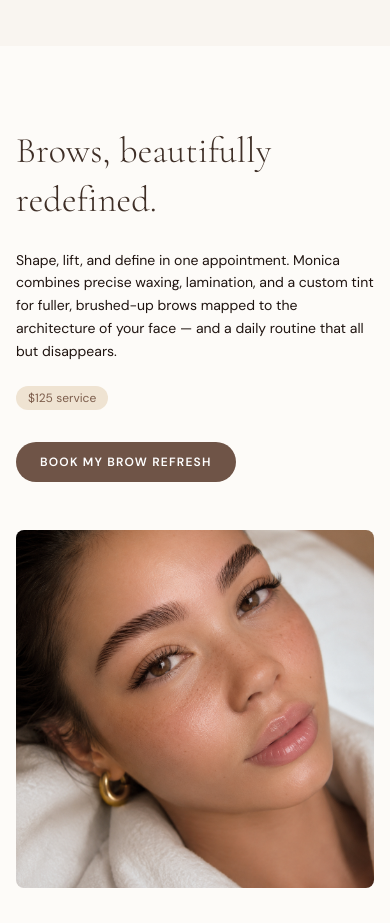
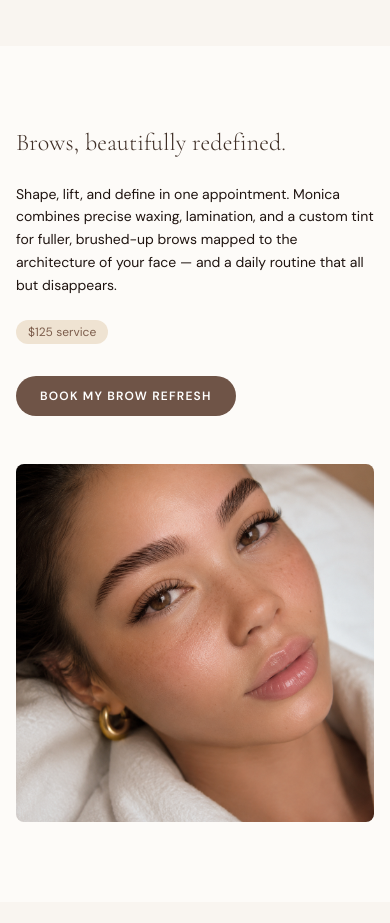
Before and after one commit to aethereology/theskinsanctuary, a Next.js app: page / in a window 390 px wide. Shown: the part 2400-3323 px from the top of the page. Built offline with nearby package versions, Linux system fonts and the light colour scheme.

Commit message:
Update Lash Lift Feature image path in page.tsx

```diff
--- a/app/page.tsx
+++ b/app/page.tsx
@@ -129,7 +129,7 @@ export default function Home() {
               />
             </div>
             <div className="order-1 md:order-2">
-              <h2 className="font-serif text-4xl text-cocoa mb-6">
+              <h2 className="font-serif text-2xl sm:text-3xl lg:text-4xl text-cocoa mb-6">
                 Brows, beautifully redefined.
               </h2>
               <p className="text-espresso mb-6 leading-relaxed">
```
